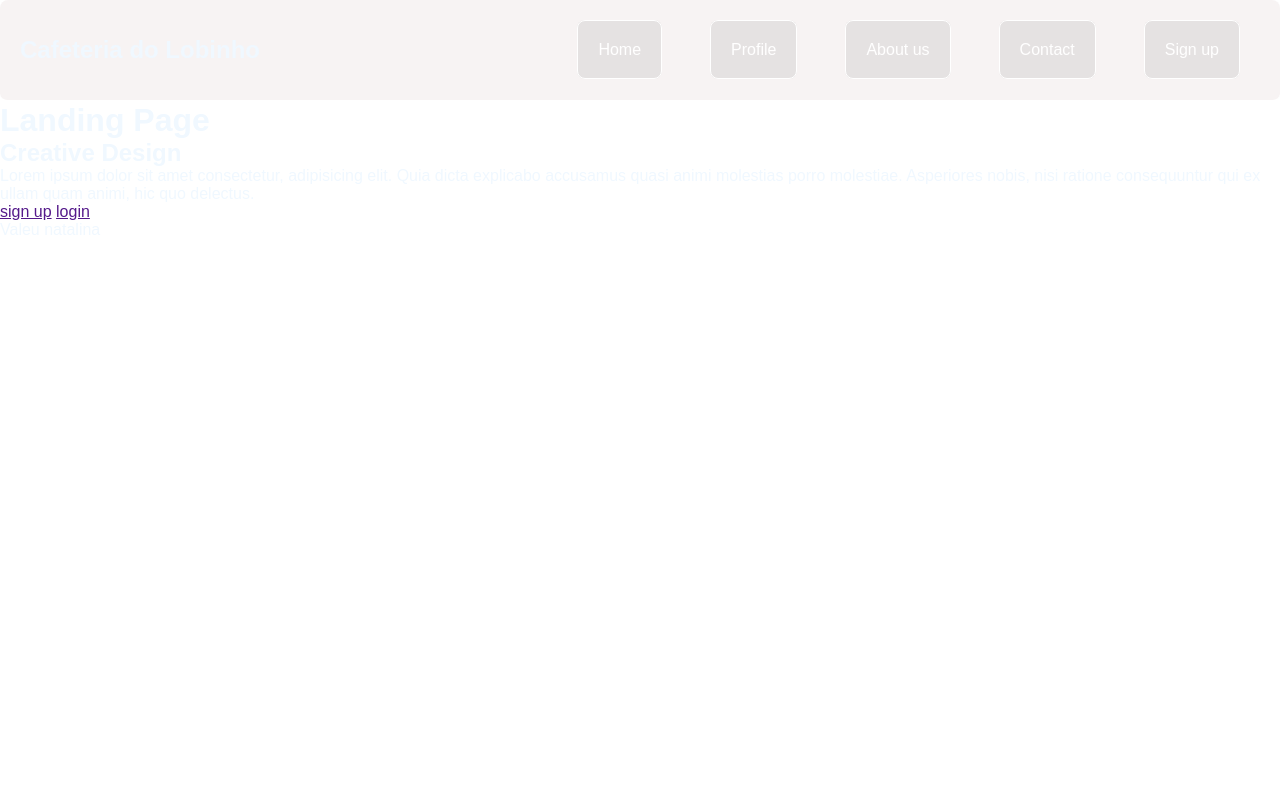
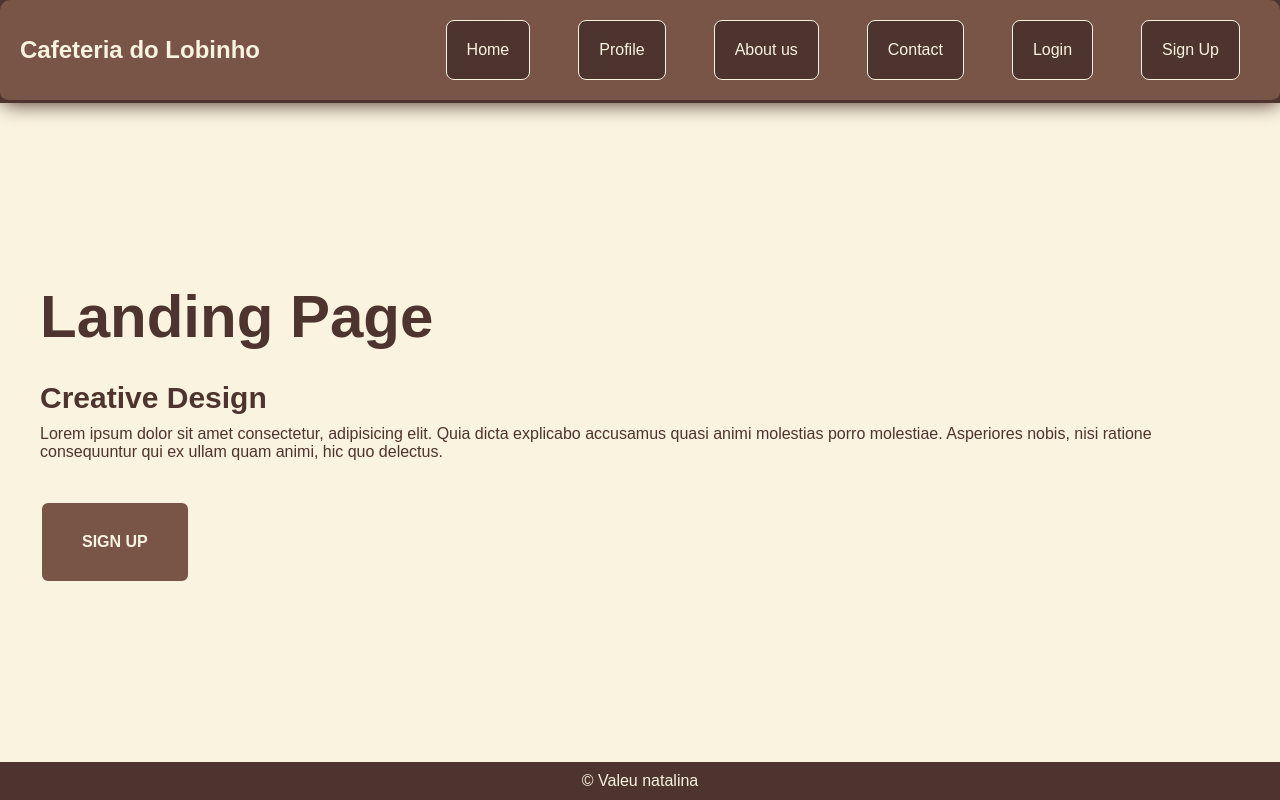
Before and after one commit to WesleyWholf/Caf-, a plain HTML site: page index.html in a window 1280 px wide. Drawn offline with Linux system fonts and the light colour scheme.

Commit message:
login_e_estilo

```diff
--- a/index.html
+++ b/index.html
@@ -4,41 +4,82 @@
     <meta charset="UTF-8">
     <meta name="viewport" content="width=device-width, initial-scale=1.0">
     <title>Cafeteria do Lobinho</title>
-
-    <link rel="stylesheet" href="style.css">
+    <link rel="stylesheet" href="./styles/style.css">
 </head>
-<body>
-
+<body class="fade-out">
+    <div class="container">
         <div class="nav-bar">
             <div class="inner">
                 <h2>Cafeteria do Lobinho</h2>
-
-            <div class="nav-links">
-                <nav><a href="">Home</a></nav>
-                <nav><a href="">Profile</a></nav>
-                <nav><a href="">About us</a></nav>
-                <nav><a href="">Contact</a></nav>
-                <nav><a href="">Sign up</a></nav>
+                <nav class="nav-links">
+                    <a href="#">Home</a>
+                    <a href="#">Profile</a>
+                    <a href="#">About us</a>
+                    <a href="#">Contact</a>
+                    <!-- Botões de Login e Sign Up (aparecem apenas quando não logado) -->
+                    <a href="login.html" id="loginLink">Login</a>
+                    <a href="signup.html" id="signupLink">Sign Up</a>
+                    <!-- Área do usuário (aparece apenas quando logado) -->
+                    <div class="user-info" id="userInfo" style="display: none;">
+                        <img src="icone-usuario.png" alt="Ícone do Usuário" id="userIcon" style="width:40px; height:40px; border-radius:50%;">
+                        <span id="userName">Usuário</span>
                     </div>
+                </nav>
             </div>
-
         </div>
 
         <main>
             <h1>Landing Page</h1>
-
             <h2>Creative Design</h2>
-
             <span>Lorem ipsum dolor sit amet consectetur, adipisicing elit. Quia dicta explicabo accusamus quasi animi molestias porro molestiae. Asperiores nobis, nisi ratione consequuntur qui ex ullam quam animi, hic quo delectus.</span>
-
+            <div class="button-container">
+                <a href="signup.html" class="btn" id="signupButton">Sign Up</a>
+            </div>
         </main>
 
-    <div class="login">
-        <a href="">sign up</a>
-        <a href="">login</a>
+        <footer><span>&copy; Valeu natalina</span></footer>
     </div>
 
-    <footer><span>Valeu natalina</span></footer>
+    <script>
+        // Verifica se o usuário está logado
+        const loggedIn = sessionStorage.getItem('loggedIn');
+        const loginLink = document.getElementById('loginLink');
+        const signupLink = document.getElementById('signupLink');
+        const userInfo = document.getElementById('userInfo');
+        const userNameElement = document.getElementById('userName');
+        const signupButton = document.getElementById('signupButton');
 
+        if (loggedIn) {
+            const userName = sessionStorage.getItem('userName') || 'Usuário';
+            userNameElement.textContent = userName;
+            userInfo.style.display = 'flex'; // Exibe o bloco de user-info
+            loginLink.style.display = 'none'; // Oculta o botão de login
+            signupLink.style.display = 'none'; // Oculta o botão de sign up
+            signupButton.style.display = 'none'; // Oculta o botão de sign up na main
+        } else {
+            userInfo.style.display = 'none';
+            loginLink.style.display = 'block';
+            signupLink.style.display = 'block';
+            signupButton.style.display = 'block'; // Exibe o botão de sign up na main
+        }
+
+        // Adiciona transições de páginas
+        document.addEventListener('DOMContentLoaded', function () {
+            const body = document.querySelector('body');
+            body.classList.add('fade-in');
+
+            document.querySelectorAll('a').forEach(link => {
+                link.addEventListener('click', function (e) {
+                    e.preventDefault();
+                    const href = this.getAttribute('href');
+
+                    body.classList.add('fade-out');
+                    setTimeout(function () {
+                        window.location.href = href;
+                    }, 500);
+                });
+            });
+        });
+    </script>
 </body>
 </html>
--- a/style.css
+++ /dev/null
@@ -1,51 +0,0 @@
-* {
-    margin: 0;
-    padding: 0;
-    box-sizing: border-box;
-}
-
-
-body {
-    font-family: sans-serif;
-    color: aliceblue;
-    background-image: url(./img/CAFE\ GETTY\ IMAGESSITE.jpg);
-    background-size: cover;
-}
-
-.nav-bar {
-    background-color: rgba(240, 231, 231, 0.5);
-    backdrop-filter: blur(10px);
-    border-radius: 8px;
-    border-bottom: 2px solid #fff;
-}
-
-.inner {
-    height: 100px;
-    display: flex;
-    justify-content: space-between;
-    align-items: center;
-    margin: 0 auto;
-    padding: 20px;
-}
-
-
-.nav-links {
-    margin: 0 20px;
-    display: flex;
-    gap: 3rem;
-}
-
-.inner a {
-    color: #fff;
-    text-decoration: none;
-    padding: 20px;
-    border: 1px solid #fff;
-    border-radius: 8px;
-    background-color: rgba(161, 159, 159, 0.2);
-    transition: 1s;
-}
-
-.inner a:hover {
-    background-color: black;
-    color: #fff;
-}
--- /dev/null
+++ b/styles/login.css
@@ -0,0 +1,107 @@
+* {
+    margin: 0;
+    padding: 0;
+    box-sizing: border-box;
+}
+
+body {
+    font-family: sans-serif;
+    color: #FAF3E0; /* Branco quente */
+    background-color: #4E342E; /* Marrom escuro */
+    height: 100vh;
+    display: flex;
+    justify-content: center;
+    align-items: center;
+    opacity: 1; /* Adicionado para transições */
+    transition: opacity 0.5s ease-in-out; /* Transição suave */
+}
+
+/* Estilo geral da área de login */
+.login-area {
+    background-color: #FAF3E0; /* Fundo branco quente */
+    padding: 40px;
+    border-radius: 12px;
+    max-width: 400px;
+    box-shadow: 0 4px 8px rgba(0, 0, 0, 0.2);
+    color: #4E342E; /* Marrom escuro para o texto */
+    justify-content: center;
+    align-items: center;
+}
+
+.login-area h2 {
+    text-align: center;
+    margin-bottom: 20px;
+    font-size: 32px;
+    color: #4E342E; /* Marrom escuro */
+}
+
+.input-group {
+    margin-bottom: 20px;
+}
+
+.input-group label {
+    display: block;
+    font-size: 16px;
+    margin-bottom: 8px;
+    color: #4E342E; /* Marrom escuro */
+}
+
+.input-group input {
+    width: 100%;
+    padding: 12px;
+    border: 1px solid #D7CCC8; /* Marrom claro para as bordas */
+    border-radius: 8px;
+    background-color: #FFF; /* Fundo branco */
+    color: #4E342E; /* Texto marrom escuro */
+}
+
+.input-group input:focus {
+    outline: none;
+    border-color: #795548; /* Marrom médio ao focar */
+}
+
+.btn-login {
+    width: 100%;
+    padding: 12px;
+    background-color: #795548; /* Fundo marrom médio */
+    color: #FAF3E0; /* Texto branco quente */
+    border: none;
+    border-radius: 8px;
+    cursor: pointer;
+    font-size: 16px;
+    transition: background-color 0.3s ease;
+}
+
+.btn-login:hover {
+    background-color: #4E342E; /* Cor mais escura no hover */
+}
+
+.login-area p {
+    text-align: center;
+    margin-top: 20px;
+}
+
+.login-area p a {
+    color: #795548; /* Link marrom médio */
+    text-decoration: none;
+    transition: color 0.3s;
+}
+
+.login-area p a:hover {
+    color: #4E342E; /* Link marrom escuro ao passar o mouse */
+}
+
+/* Estilos para transições de página */
+body.fade-in {
+    opacity: 0; /* Página começa invisível */
+}
+
+body.fade-out {
+    opacity: 1; /* Página aparece gradualmente */
+    transition: opacity 0.5s ease-out; /* Transição ao sair da página */
+}
+
+body.fade-in {
+    opacity: 1;
+    transition: opacity 0.5s ease-in; /* Transição ao carregar a página */
+}
--- /dev/null
+++ b/styles/style.css
@@ -0,0 +1,144 @@
+/* Estilos base */
+* {
+    margin: 0;
+    padding: 0;
+    box-sizing: border-box;
+}
+
+body {
+    font-family: sans-serif;
+    color: #faf3e0;
+    background-color: #4e342e;
+}
+
+.container {
+    display: flex;
+    flex-direction: column;
+    min-height: 100vh;
+}
+
+.nav-bar {
+    background-color: #795548;
+    backdrop-filter: blur(10px);
+    border-bottom: 3px solid #4e342e;
+    border-radius: 10px;
+    box-shadow: 1px 1px 20px #4e342e;
+}
+
+.inner {
+    height: 100px;
+    display: flex;
+    justify-content: space-between;
+    align-items: center;
+    margin: 0 auto;
+    padding: 20px;
+}
+
+.nav-links {
+    margin: 0 20px;
+    display: flex;
+    gap: 3rem;
+}
+
+.inner a {
+    color: #faf3e0;
+    text-decoration: none;
+    padding: 20px;
+    border: 1px solid #faf3e0;
+    border-radius: 8px;
+    background-color: #4e342e;
+    transition: 0.5s;
+}
+
+.inner a:hover {
+    background-color: #faf3e0;
+    color: #4e342e;
+}
+
+main {
+    flex: 1;
+    display: flex;
+    flex-direction: column;
+    justify-content: center;
+    padding: 40px;
+    width: 100vw;
+    height: 300px;
+    background-color: #faf3e0;
+    color: #4e342e;
+}
+
+main h1 {
+    font-size: 60px;
+    margin-bottom: 30px;
+    color: #4e342e;
+}
+
+main h2 {
+    font-size: 30px;
+    margin-bottom: 10px;
+}
+
+main span {
+    display: block;
+    margin-bottom: 20px;
+}
+
+.button-container {
+    margin-top: 20px;
+    display: flex;
+    gap: 50px;
+    justify-content: left;
+}
+
+.btn {
+    text-decoration: none;
+    color: #faf3e0;
+    padding: 30px 40px;
+    border: 2px solid #faf3e0;
+    border-radius: 8px;
+    background-color: #795548;
+    transition: background-color 0.3s;
+    font-weight: bold;
+    text-transform: uppercase;
+}
+
+.btn:hover {
+    background-color: #faf3e0;
+    color: #795548;
+    border: 2px solid #795548;
+}
+
+footer {
+    background-color: #4e342e;
+    color: #faf3e0;
+    text-align: center;
+    padding: 10px 0;
+    position: relative;
+    width: 100%;
+}
+
+.user-info {
+    display: flex;
+    align-items: center;
+    gap: 10px;
+}
+
+#userName {
+    color: #fff;
+    font-size: 18px;
+}
+
+/* Estilos de transições */
+body.fade-in {
+    opacity: 0;
+}
+
+body.fade-out {
+    opacity: 1;
+    transition: opacity 0.5s ease-out;
+}
+
+body.fade-in {
+    opacity: 1;
+    transition: opacity 0.5s ease-in;
+}
```
Also changed, not shown: login.html (added, +63 -0 lines), script.js (+42 -0 lines). Lines whose indentation alone changed are shown as unchanged.
